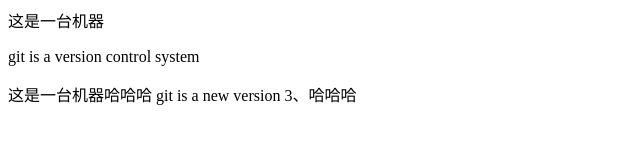
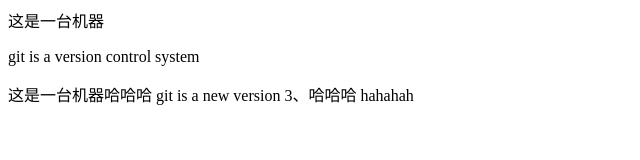
Before and after one commit to dtxue-95/gitlianxi, a plain HTML site: page index.html in a window 1280 px wide. Shown: the full height of the page, 0-640 px from the left. Drawn offline with Linux system fonts and the light colour scheme.

Commit message:
seventh submmit

```diff
--- a/index.html
+++ b/index.html
@@ -15,7 +15,7 @@
         <p>
             这是一台机器哈哈哈
             git is a new version
-           3、哈哈哈
+           3、哈哈哈  hahahah
         </p>
     </div>
 </body>
```
